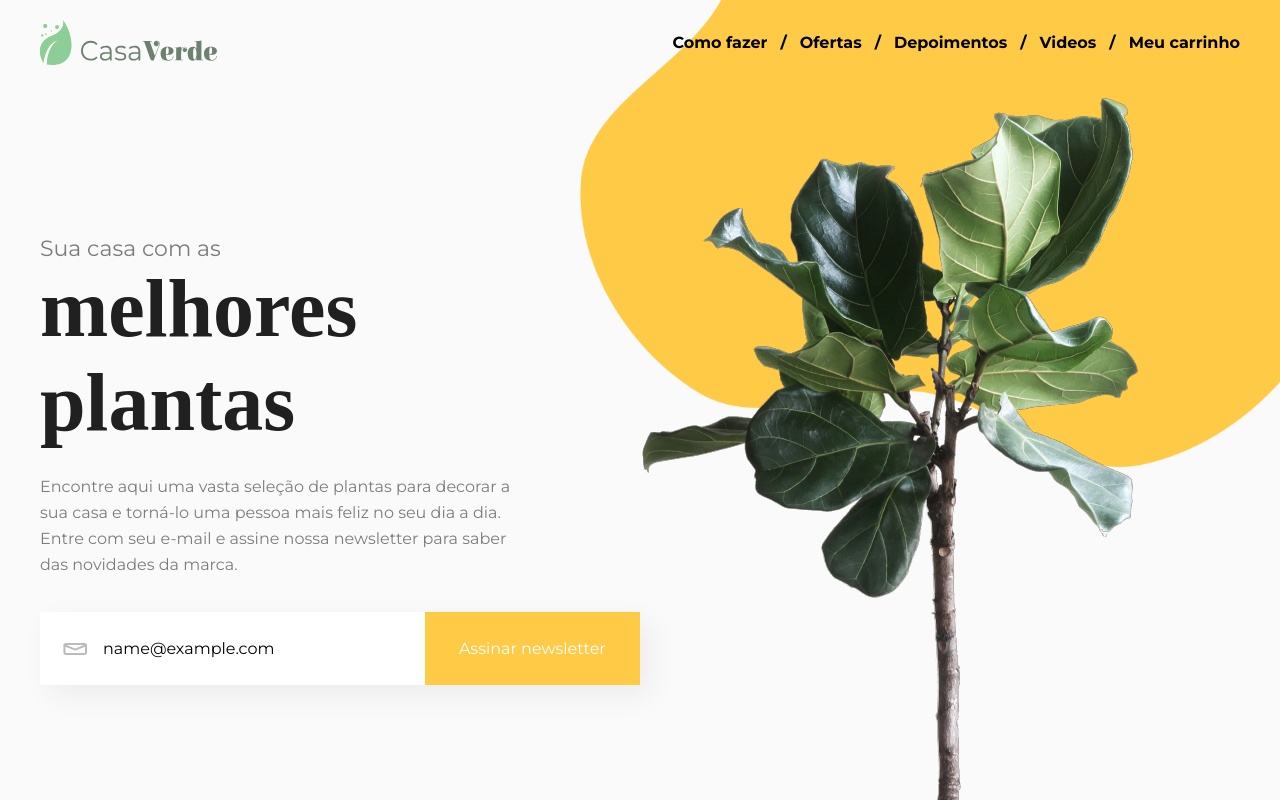
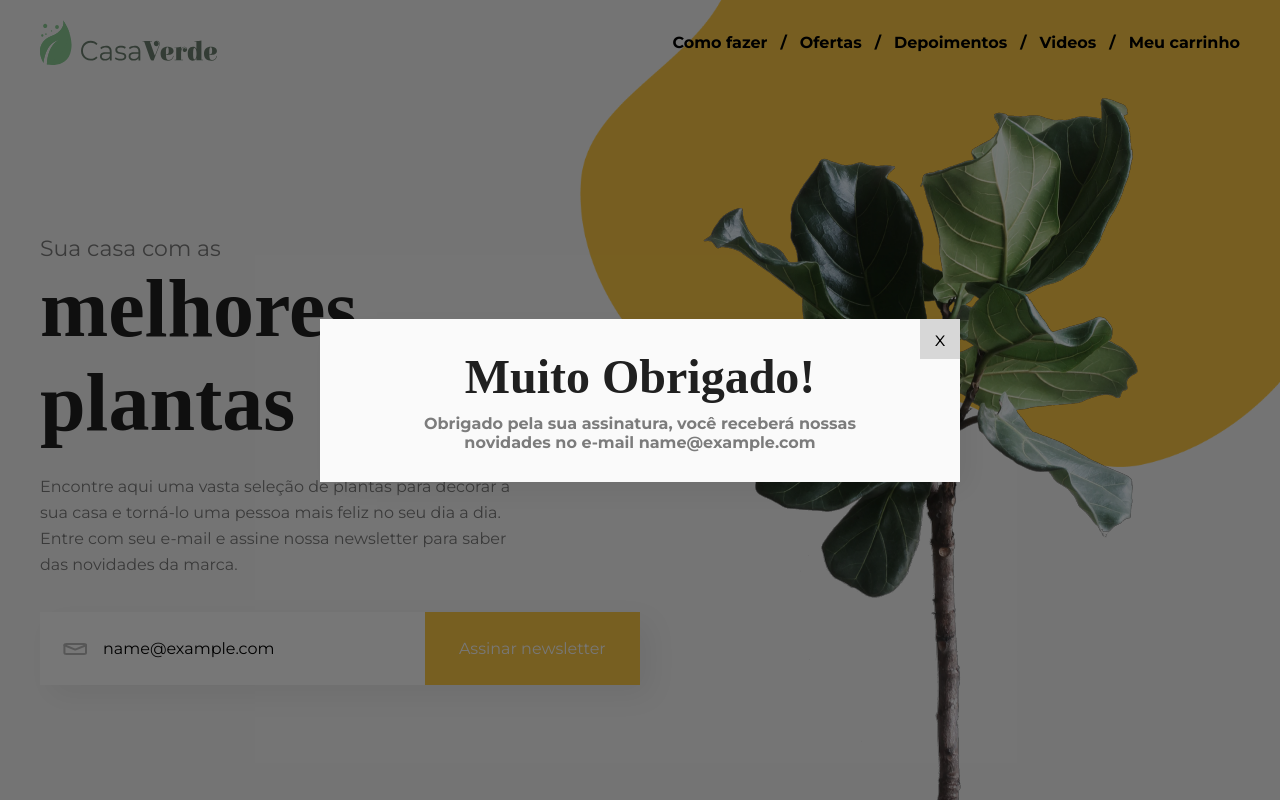
Before and after one commit to Artur906/casa-verde, a React (Vite) app: page / in a window 1280 px wide. Both pictures are taken after typing "name@example.com" into the empty fields and a click on the input "Assinar newsletter". Shown: the top 800 px of the page. Built offline with nearby package versions, Linux system fonts and the light colour scheme; a web font is replaced by a local one.

Commit message:
Modal, using contexts

```diff
--- a/src/components/AssinaturaNewsletter/index.jsx
+++ b/src/components/AssinaturaNewsletter/index.jsx
@@ -1,11 +1,19 @@
 import EmailField from "../EmailField";
 import Title from "../Title";
 import { Section, Main } from "./styled";
+import { createContext, useState } from "react";
 
 import plantaImg from "../../assets/images/planta.png"
+import Modal from "../Modal";
+
+export const ModalContext = createContext()
 
 export default function AssinaturaNewsletter() {
+  const [showModal, setShowModal] = useState(false)
+  const [userEmail, setUserEmail] = useState("")
+
   return (
+    <ModalContext.Provider value={{ setUserEmail, setShowModal }} >
       <Section>
         <Main>
           <Title smallTitle={"Sua casa com as"} mainTitle={<h1>melhores plantas</h1>} />
@@ -17,6 +25,8 @@ export default function AssinaturaNewsletter() {
         <aside>
           <img src={plantaImg} alt="imagem de um pé de caju, com as follhas bem verdinhas" />
         </aside>
+        {showModal && <Modal title="Muito Obrigado!" content={`Obrigado pela sua assinatura, você receberá nossas novidades no e-mail ${userEmail}`} />}
       </Section>
+    </ModalContext.Provider >
   )
 }
--- a/src/components/EmailField/index.jsx
+++ b/src/components/EmailField/index.jsx
@@ -2,20 +2,28 @@ import { Email, ErrorMessage } from "./styled"
 import { useForm } from "react-hook-form"
 import * as yup from "yup"
 import { yupResolver } from "@hookform/resolvers/yup"
+import { ModalContext } from "../AssinaturaNewsletter"
+import { useContext } from "react"
 
 import mailIcon from "../../assets/icons/mail-icon.svg"
 
 export default function EmailField() {
+  const { setUserEmail, setShowModal } = useContext(ModalContext)
   const schema = yup.object().shape({
-    email: yup.string().email("Informe um email válido")
+    email: yup.string().email("Informe um email válido").required("Informe um email")
   })
-
-  const { register, handleSubmit, formState: { errors } } = useForm({
+  const {
+    register,
+    handleSubmit,
+    watch,
+    formState: { errors }
+  } = useForm({
     resolver: yupResolver(schema)
   })
 
   const onSubmit = () => {
-    alert(`Obrigado pela sua assinatura, você receberá nossas novidades no e-mail`)
+    setUserEmail(watch("email"))
+    setShowModal(true)
   }
 
   return (
--- /dev/null
+++ b/src/components/Modal/index.jsx
@@ -0,0 +1,20 @@
+import { useContext } from "react";
+import Title from "../Title";
+import { BlurBackground, StyledModal } from "./styled";
+import { ModalContext } from "../AssinaturaNewsletter";
+
+export default function Modal(props) {
+  const { setShowModal } = useContext(ModalContext)
+
+  return (
+    <BlurBackground>
+      <StyledModal>
+        <div>
+          <Title mainTitle={<h2>{props.title}</h2>} />
+          <button onClick={() => setShowModal(false)}>x</button>
+        </div>
+        <p>{props.content}</p>
+      </StyledModal>
+    </BlurBackground>
+  )
+}
--- /dev/null
+++ b/src/components/Modal/styled.jsx
@@ -0,0 +1,62 @@
+import styled from "styled-components";
+
+export const StyledModal = styled.div`
+  position: relative;
+  margin: auto;
+  background-color: var(--body-bg-color);
+
+  max-width: 50vw;
+
+  box-shadow: var(--default-box-shadow);
+  z-index: 100;
+
+  padding: 3rem;
+  text-align: center;
+
+  transition: all .2s ease-in;
+
+  display: flex;
+  flex-direction: column;
+  align-items: center;
+  gap: 1rem;
+
+  button {
+    position: absolute;
+    right: 0;
+    top: 0;
+
+    font-size: 2rem;
+    width: 4rem;
+    height: 4rem;
+
+    border: none;
+    filter: brightness(0.9);
+    cursor: pointer;
+
+
+  }
+
+  button:hover {
+    filter: brightness(0.7);
+  }
+
+  p {
+    max-width: 90%;
+    font-weight: bold;
+  }
+`
+
+export const BlurBackground = styled.div`
+  top: 0;
+  left: 0;
+  width: 100vw;
+  height: 100vh;
+  background-color: #00000088;
+
+  position: fixed;
+  display: flex;
+  align-items: center;
+  justify-content: center;
+
+  z-index: 100;
+`
```
Lines whose indentation alone changed are shown as unchanged.
